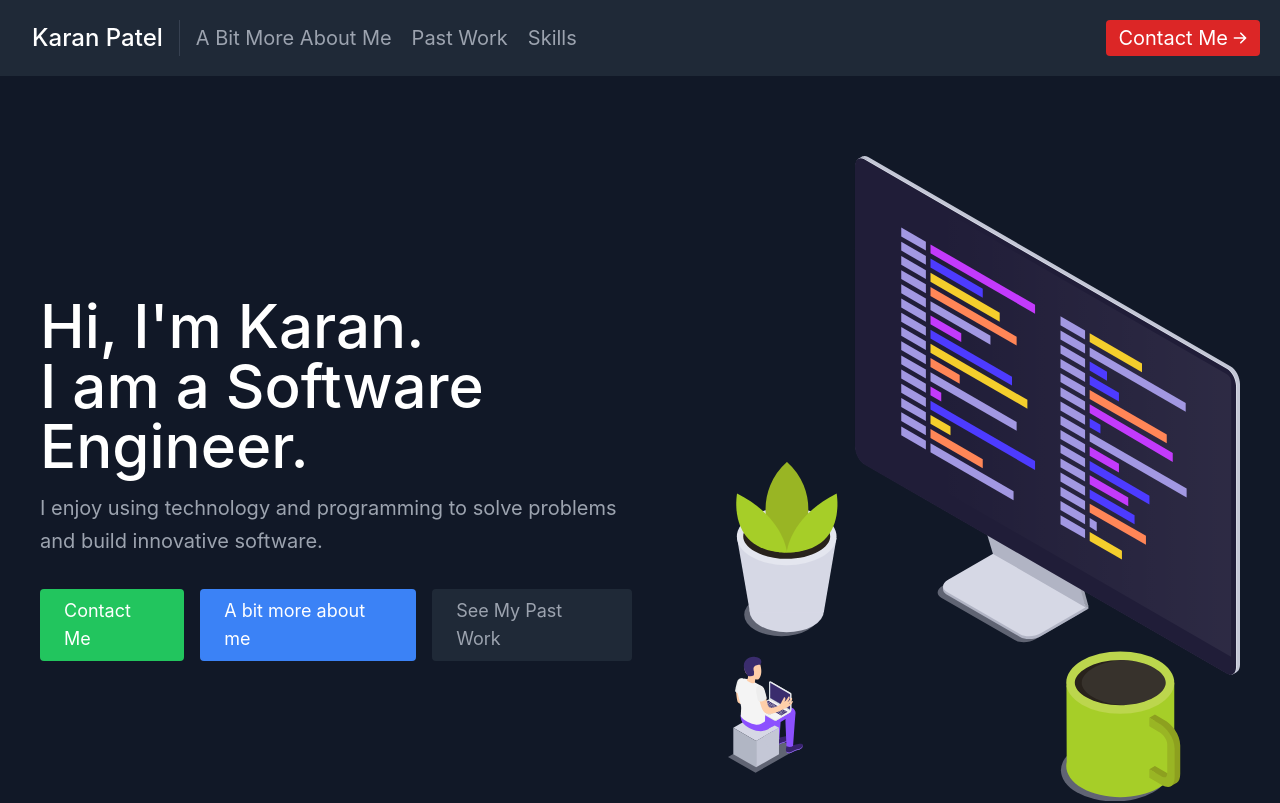
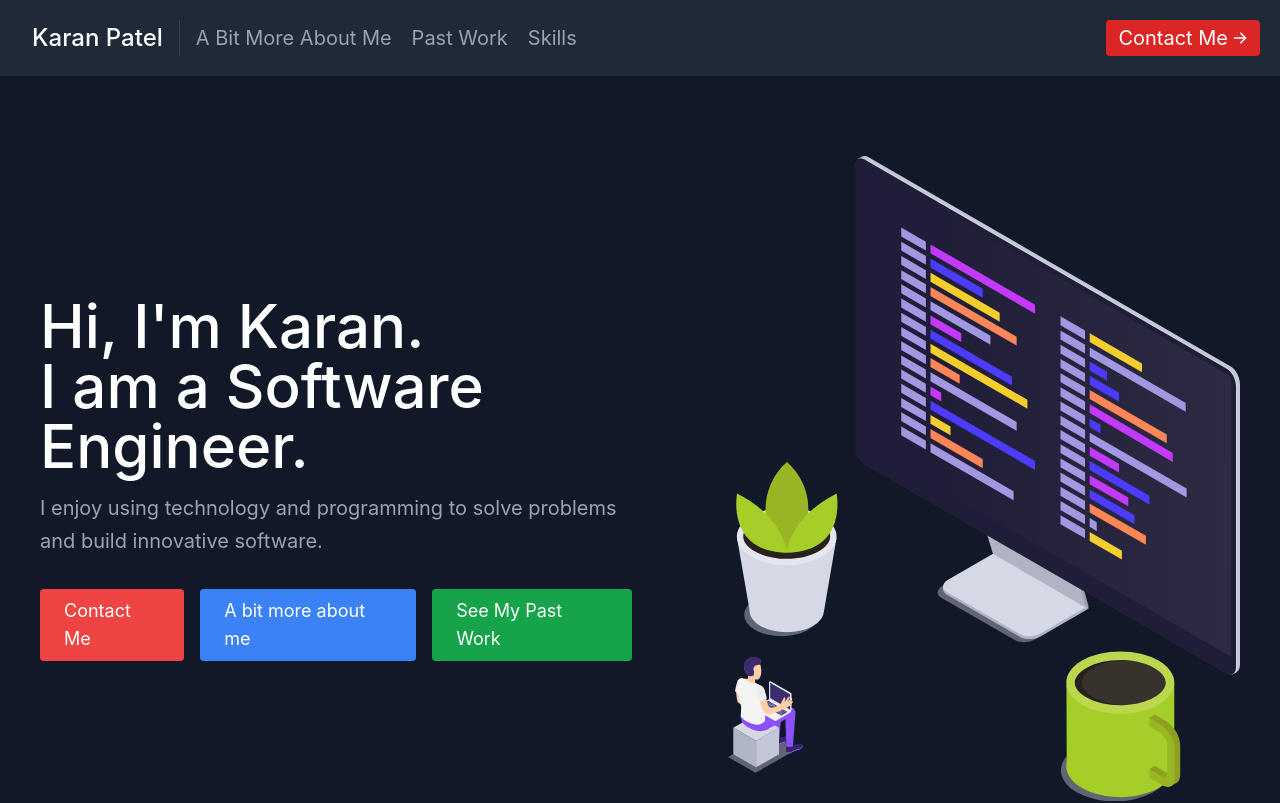
Before and after one commit to karan2605/Personal-Portfolio, a React (Create React App) app: page / in a window 1280 px wide. Shown: the top 803 px of the page. Built offline with nearby package versions, Linux system fonts and the light colour scheme.

Commit message:
Altered button style

```diff
--- a/src/components/About.js
+++ b/src/components/About.js
@@ -16,7 +16,7 @@ export default function About() {
           <div className="flex justify-center">
             <a
               href="#contact"
-              className="inline-flex text-white bg-green-500 border-0 py-2 px-6 focus:outline-none hover:bg-green-600 rounded text-lg">
+              className="inline-flex text-white bg-red-500 border-0 py-2 px-6 focus:outline-none hover:bg-red-600 rounded text-lg">
               Contact Me
             </a>
             <a
@@ -26,7 +26,7 @@ export default function About() {
             </a>
             <a
               href="#projects"
-              className="ml-4 inline-flex text-gray-400 bg-gray-800 border-0 py-2 px-6 focus:outline-none hover:bg-gray-700 hover:text-white rounded text-lg">
+              className="ml-4 inline-flex text-white bg-green-600 border-0 py-2 px-6 focus:outline-none hover:bg-green-700 hover:text-white rounded text-lg">
               See My Past Work
             </a>
           </div>
```
